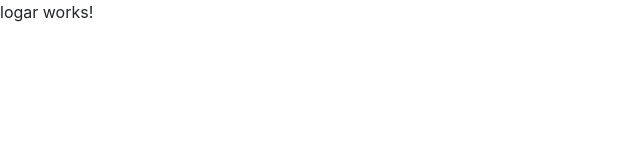
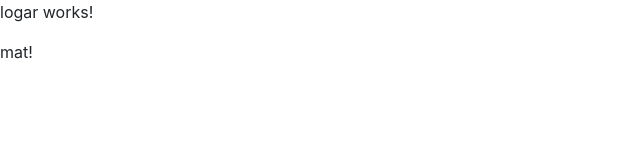
Before and after one commit to mateuspeixoto/Projeto_Integrador_Gen, an Angular app in the folder educaUS_front/educaUS/: page /entrar in a window 1280 px wide. Shown: the top 160 px of the page, without its empty margins (0-640 px from the left). Built offline with nearby package versions, Linux system fonts and the light colour scheme.

Commit message:
colocando mat no logar

```diff
--- a/educaUS_front/educaUS/src/app/logar/logar.component.html
+++ b/educaUS_front/educaUS/src/app/logar/logar.component.html
@@ -1 +1,2 @@
 <p>logar works!</p>
+<p>mat!</p>
```
